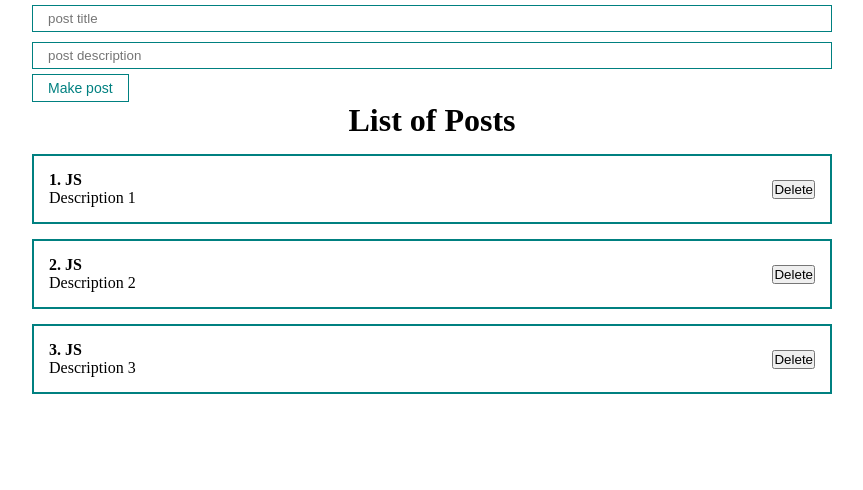
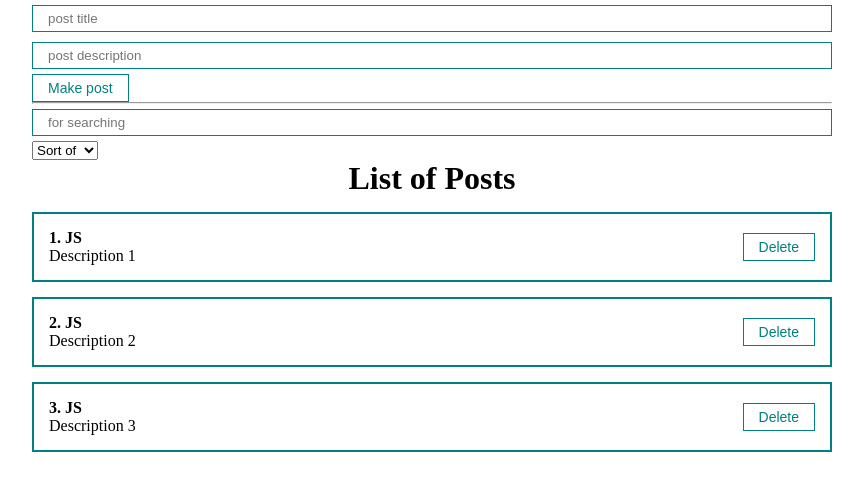
Before and after one commit to paxagi/learning-react, a React (Create React App) app: page / in a window 1280 px wide. Shown: the top 490 px of the page, without its empty margins (208-1071 px from the left). Built offline with nearby package versions, Linux system fonts and the light colour scheme.

Commit message:
feat: add filter and fix Posts components

```diff
--- a/src/App.js
+++ b/src/App.js
@@ -1,53 +1,61 @@
-import React, { useState, useRef } from 'react'
-import './styles/App.css'
+import React, { useMemo, useState } from 'react';
+import PostFilter from './components/PostFilter';
+import PostForm from './components/PostForm';
 import PostList from './components/PostList';
-import MyButton from './components/UI/button/MyButton';
 import MyInput from './components/UI/input/MyInput';
+import MySelect from './components/UI/select/MySelect';
+import './styles/App.css';
 
 function App() {
+  // FOR EXAMPLE
   const [posts, setPosts] = useState([
     {id: 1, title: 'JS', body: 'Description 1'},
     {id: 2, title: 'JS', body: 'Description 2'},
     {id: 3, title: 'JS', body: 'Description 3'},
   ])
 
-  const values = {
-    get emptyPost() {
-      return {
-        title: '',
-        body: '',
-      }
-    }
+  // HOOK STATEMENTS
+  const [filter, setFilter] = useState({sort: '', query:''})
+
+  function getSortedPost() {
+
   }
 
-  const [post, setPost] = useState(values.emptyPost)
+  const sortedPosts = useMemo(() => {
+    console.log('getSortedPost is worked')
+    if (filter.sort) {
+      return [...posts].sort((a,b) => a[filter.sort].localeCompare(b[filter.sort]))
+    }
+    return posts;
+  }, [filter.sort, posts])
 
-  const addNewPost = (e) => {
-    e.preventDefault();
-    setPosts([...posts, {...post, id: Date.now() }])
-    setPost(values.emptyPost)
+  const sortedAndSearchedPosts = useMemo(() => {
+    return sortedPosts.filter(post => post.title.toLowerCase().includes(filter.query.toLowerCase()))
+  }, [sortedPosts, filter.query])
+
+  const createPost = (newPost) => {
+    setPosts([...posts, newPost])
   }
+  const removePost = (post) => {
+    setPosts(posts.filter(p => p.id !== post.id))
+  }
+
 
   return (
     <div className="App">
-      <form>
-        <MyInput
-          value = {post.title}
-          onChange = {e => setPost( {...post, title: e.target.value} )}
-
-          type = "text"
-          placeholder = "post title"
-        />
-        <MyInput
-          value = {post.body}
-          onChange = {e => setPost( {...post, body: e.target.value} )}
-
-          type = "text"
-          placeholder = "post description"
-        />
-        <MyButton onClick = {addNewPost} >Make post</MyButton>
-      </form>
-      <PostList posts = {posts} title = 'List of Posts' />
+      <PostForm
+        create = {createPost}
+      />
+      <hr />
+      <PostFilter
+        filter = {filter}
+        setFilter = {setFilter}
+      />
+      <PostList
+        posts = {sortedAndSearchedPosts}
+        title = 'List of Posts'
+        remove = {removePost}
+      />
     </div>
   );
 }
--- /dev/null
+++ b/src/components/PostFilter.jsx
@@ -0,0 +1,26 @@
+import React from 'react'
+import MyInput from './UI/input/MyInput'
+import MySelect from './UI/select/MySelect'
+
+const PostFilter = ({filter, setFilter}) => {
+  return (
+    <div>
+        <MyInput
+          placeholder = 'for searching'
+          value = {filter.query}
+          onChange = {e => setFilter({...filter, query: e.target.value})}
+        />
+        <MySelect
+          value={filter.sort}
+          onChange={selectedSort => setFilter({...filter, sort: selectedSort})}
+          defaultValue = 'Sort of'
+          options={[
+            {value: 'title', name: 'of title'},
+            {value: 'body', name: 'of body'},
+          ]}
+        />
+      </div>
+  )
+}
+
+export default PostFilter
--- /dev/null
+++ b/src/components/PostForm.jsx
@@ -0,0 +1,52 @@
+import React, {useState} from 'react'
+import MyButton from './UI/button/MyButton';
+import MyInput from './UI/input/MyInput';
+
+const PostForm = ({create}) => {
+
+  /** my utils */
+  const values = {
+    get emptyPost() {
+      return {
+        title: '',
+        body: '',
+      }
+    }
+  }
+
+  const [post, setPost] = useState(values.emptyPost)
+
+  const addNewPost = (e) => {
+    e.preventDefault();
+    setPost(values.emptyPost)
+    const newPost = {
+      ...post,
+      id: Date.now(),
+    }
+    create(newPost)
+  }
+
+  return (
+    <div>
+      <form>
+        <MyInput
+          value = {post.title}
+          onChange = {e => setPost( {...post, title: e.target.value} )}
+
+          type = "text"
+          placeholder = "post title"
+        />
+        <MyInput
+          value = {post.body}
+          onChange = {e => setPost( {...post, body: e.target.value} )}
+
+          type = "text"
+          placeholder = "post description"
+        />
+        <MyButton onClick = {addNewPost} >Make post</MyButton>
+      </form>
+    </div>
+  )
+}
+
+export default PostForm
--- a/src/components/PostItem.jsx
+++ b/src/components/PostItem.jsx
@@ -1,16 +1,17 @@
 import React from 'react'
+import MyButton from './UI/button/MyButton'
 
-const PostItem = (props) => {
+const PostItem = ({post, remove, ...props}) => {
   return (
     <div className="post">
       <div className="post__content">
-        <strong>{props.number}. {props.post.title} </strong>
+        <strong>{props.number}. {post.title} </strong>
         <div>
-          {props.post.body}
+          {post.body}
         </div>
       </div>
       <div className="post__btns">
-        <button>Delete</button>
+        <MyButton onClick = {() => remove(post)}>Delete</MyButton>
       </div>
     </div>
   )
--- a/src/components/PostList.jsx
+++ b/src/components/PostList.jsx
@@ -1,7 +1,12 @@
 import React from 'react'
 import PostItem from './PostItem'
 
-const PostList = ({posts, title}) => {
+const PostList = ({posts, title, remove}) => {
+  if (!posts.length) {
+    return (
+      <h1>Posts not found</h1>
+    )
+  }
   return (
     <div>
       <h1 style = {{textAlign: 'center'}}>
@@ -12,6 +17,7 @@ const PostList = ({posts, title}) => {
           number = {index+1}
           post = {post}
           key = {post.id}
+          remove = {remove}
         />
       )}
     </div>
--- /dev/null
+++ b/src/components/UI/select/MySelect.jsx
@@ -0,0 +1,23 @@
+import React from 'react'
+
+const MySelect = ({options, defaultValue, value, onChange}) => {
+  return (
+    <select
+      value = {value}
+      onChange = {event => onChange(event.target.value)}
+    >
+      <option disabled value="">{defaultValue}</option>
+
+      {options.map(option =>
+        <option
+          key = {option.value}
+          value = {option.value}
+        >
+          {option.name}
+        </option>
+      )}
+    </select>
+  )
+}
+
+export default MySelect
```
